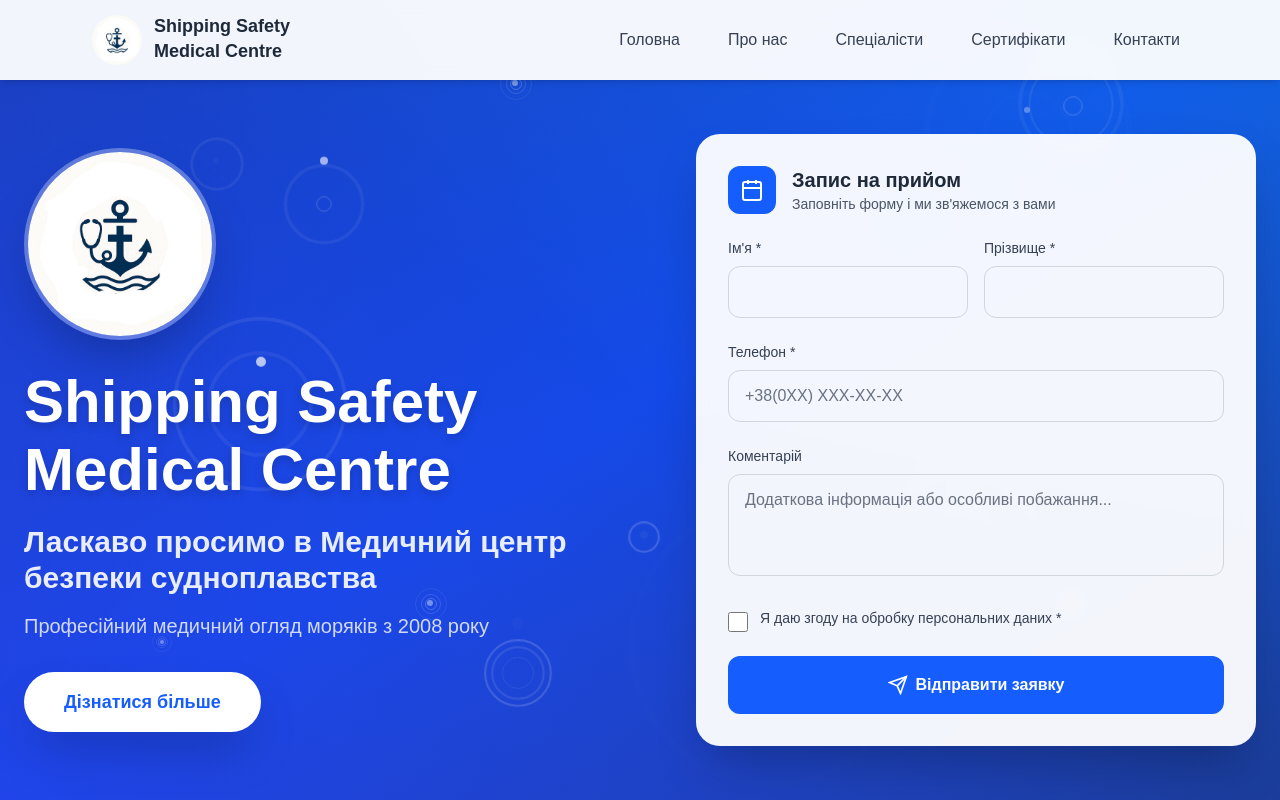
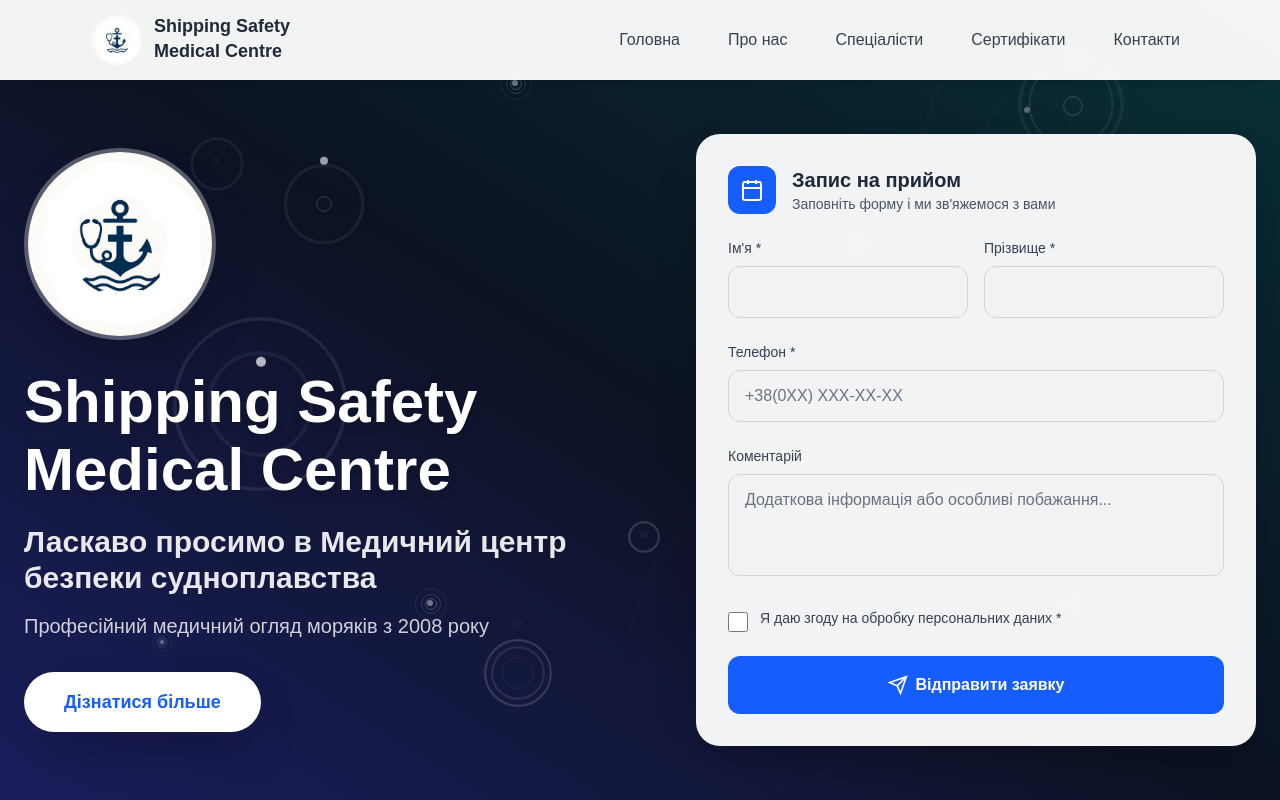
Before and after one commit to IvanAbeleshev/medical-next, a Next.js app: page / in a window 1280 px wide. Shown: the top 800 px of the page. Built offline with nearby package versions, Linux system fonts and the light colour scheme.

Commit message:
added additional fixes

```diff
--- a/app/globals.css
+++ b/app/globals.css
@@ -1,8 +1,8 @@
 @import "tailwindcss";
 
 :root {
-  --background: #ffffff;
-  --foreground: #171717;
+  --background: #0a0a0a;
+  --foreground: #ededed;
 }
 
 html {
--- a/components/Hero.tsx
+++ b/components/Hero.tsx
@@ -1,6 +1,7 @@
 'use client';
 
 import { useState, useTransition, useEffect, useRef } from 'react';
+import Image from 'next/image';
 import { sendToTelegram } from '../app/actions/telegram';
 
 export default function Hero() {
@@ -20,6 +21,7 @@ export default function Hero() {
 
   // Intersection Observer для оптимизации анимации
   useEffect(() => {
+    const currentSection = sectionRef.current;
     const observer = new IntersectionObserver(
       ([entry]) => {
         setIsVisible(entry.isIntersecting);
@@ -30,13 +32,13 @@ export default function Hero() {
       }
     );
 
-    if (sectionRef.current) {
-      observer.observe(sectionRef.current);
+    if (currentSection) {
+      observer.observe(currentSection);
     }
 
     return () => {
-      if (sectionRef.current) {
-        observer.unobserve(sectionRef.current);
+      if (currentSection) {
+        observer.unobserve(currentSection);
       }
     };
   }, []);
@@ -137,7 +139,7 @@ export default function Hero() {
     <section
       ref={sectionRef}
       id="home"
-      className="min-h-screen flex items-center justify-center relative bg-gradient-to-br from-blue-800 via-blue-700 to-blue-900 text-white overflow-hidden pt-32 pb-16 sm:pb-20 lg:pb-12"
+      className="min-h-screen flex items-center justify-center relative bg-gradient-to-br text-white overflow-hidden pt-32 pb-16 sm:pb-20 lg:pb-12"
     >
       {/* Additional gradient overlays for depth */}
       <div className="absolute inset-0 bg-gradient-to-tr from-blue-700/20 via-transparent to-cyan-400/20"></div>
@@ -305,10 +307,13 @@ export default function Hero() {
             <div className="animate-fade-in-up">
               {/* Logo */}
               <div className="mb-8 flex justify-center lg:justify-start">
-                <img
+                <Image
                   src="/images/logo.jpeg"
                   alt="Shipping Safety Medical Centre Logo"
+                  width={192}
+                  height={192}
                   className="w-32 h-32 sm:w-40 sm:h-40 lg:w-48 lg:h-48 rounded-full shadow-2xl object-cover border-4 border-white/30"
+                  priority
                 />
               </div>
 
--- a/components/IOSOptimizer.tsx
+++ b/components/IOSOptimizer.tsx
@@ -1,12 +1,12 @@
 'use client';
 
 import { useEffect } from 'react';
-import { useIOSOptimization } from '@/utils/ios-utils';
+import { initializeIOSOptimization } from '@/utils/ios-utils';
 
 export default function IOSOptimizer() {
   useEffect(() => {
     // Инициализируем iOS оптимизации
-    useIOSOptimization();
+    initializeIOSOptimization();
   }, []);
 
   return null;
--- a/components/Navigation.tsx
+++ b/components/Navigation.tsx
@@ -2,20 +2,15 @@
 
 import { useState, useEffect, useRef } from 'react';
 import Image from 'next/image';
-import { lockScroll, isIOS, createScrollDebouncer, IOSAnimationManager } from '@/utils/ios-utils';
+import { lockScroll, isIOS, createScrollDebouncer } from '@/utils/ios-utils';
 
 export default function Navigation() {
   const [isMenuOpen, setIsMenuOpen] = useState(false);
   const [isScrolled, setIsScrolled] = useState(false);
   const [isAnimating, setIsAnimating] = useState(false);
   const unlockScrollRef = useRef<(() => void) | null>(null);
-  const animationManagerRef = useRef<IOSAnimationManager>(new IOSAnimationManager());
 
   useEffect(() => {
-    const handleScroll = () => {
-      setIsScrolled(window.scrollY > 50);
-    };
-
     const handleResize = () => {
       if (window.innerWidth >= 768) {
         setIsMenuOpen(false);
--- a/utils/ios-utils.ts
+++ b/utils/ios-utils.ts
@@ -126,8 +126,8 @@ export const createScrollDebouncer = (callback: () => void, delay = 16): (() =>
   };
 };
 
-// Хук для оптимизации рендера на iOS
-export const useIOSOptimization = () => {
+// Функция для оптимизации рендера на iOS
+export const initializeIOSOptimization = () => {
   if (typeof window === 'undefined') return;
 
   // Добавляем CSS классы для iOS
@@ -150,5 +150,5 @@ export default {
   lockScroll,
   IOSAnimationManager,
   createScrollDebouncer,
-  useIOSOptimization
+  initializeIOSOptimization
 };
```
